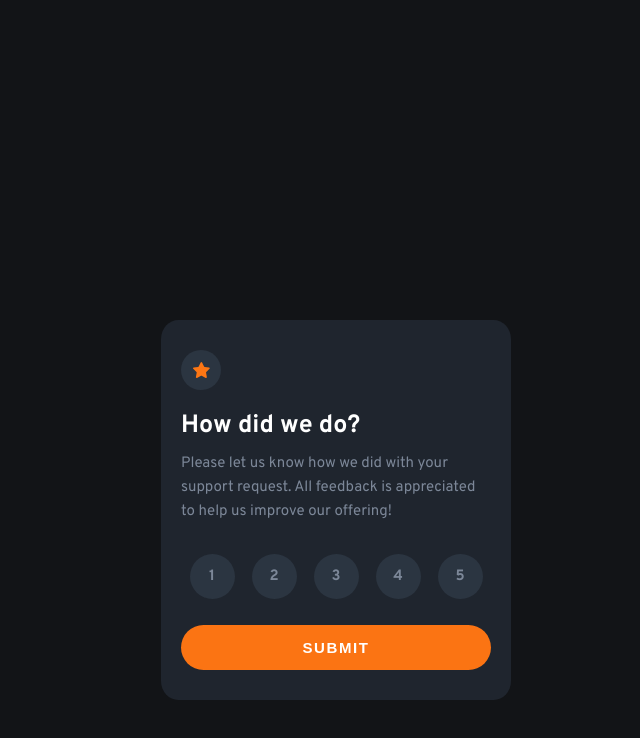
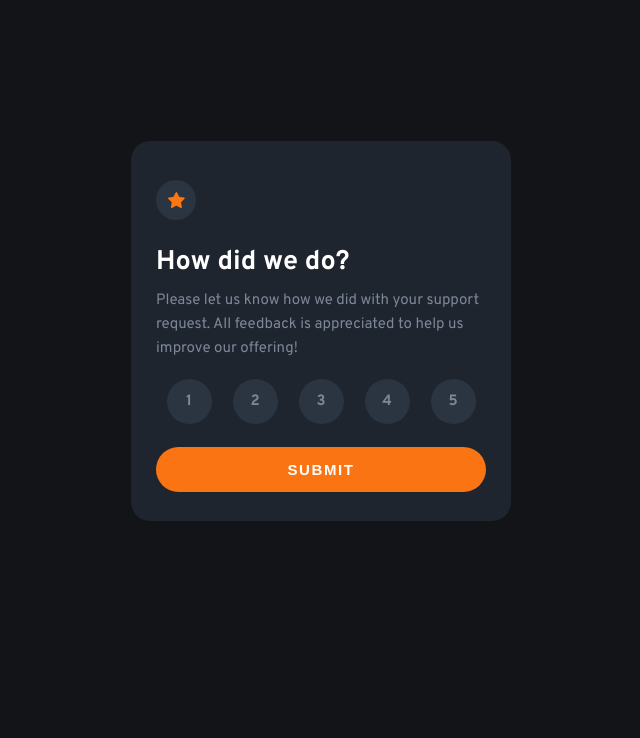
Before and after one commit to CodeYgriega/Desafio-Interactivo--FrontEndMentor-, a plain HTML site: page index.html in a window 1280 px wide. Shown: the whole page, without its empty margins (304-944 px from the left). Drawn offline with Linux system fonts and the light colour scheme.

Commit message:
Completo-Con-Responsive-Design

```diff
--- a/script.js
+++ b/script.js
@@ -184,7 +184,7 @@ boton.addEventListener("click", (event) => {
     if (eleccionUsuario === 1 || eleccionUsuario === 2 || eleccionUsuario === 3 || eleccionUsuario === 4 || eleccionUsuario === 5) {
         event.preventDefault();
         target.style.textAlign = "center";
-        target.style.gap = "15px";
+        target.style.gap = "5px";
         target.style.padding = "30px";
         target.innerHTML = `<div><img src="/thank-you-img.png" alt="" width="200px">
                 <div id="seleccionado">
--- a/styles.css
+++ b/styles.css
@@ -139,3 +139,49 @@ body {
         background-color: var(--white);
         color: var(--orange);
     }
+
+@media screen and (min-width: 475px) {
+    .target {
+        margin-top: 20%;
+    }
+}
+@media screen and (min-width: 650px) {
+    .target {
+        margin-top: 16%;
+    }
+}
+@media screen and (min-width: 850px) {
+    .target {
+        margin-top: 13%;
+        width: 380px;
+        padding: 25px;
+    }
+    .main-info {
+        margin-top: 10px;
+    }
+        .main-info h1 {
+            font-size: 27px;
+        }
+    .container-star {
+        margin-bottom: 15px;
+    }
+    .numbers {
+        margin-bottom: 10px;
+    }
+@media screen and (min-width: 1100px) {
+    .target {
+        margin-top: 11%;
+        margin-right: 30px;
+        width: 380px;
+        padding: 25px;
+    }
+    .main-info {
+        margin-top: 10px;
+    }
+    .main-info h1 {
+        font-size: 27px;
+    }
+    .container-star {
+        margin-bottom: 15px;
+    }
+}
```
